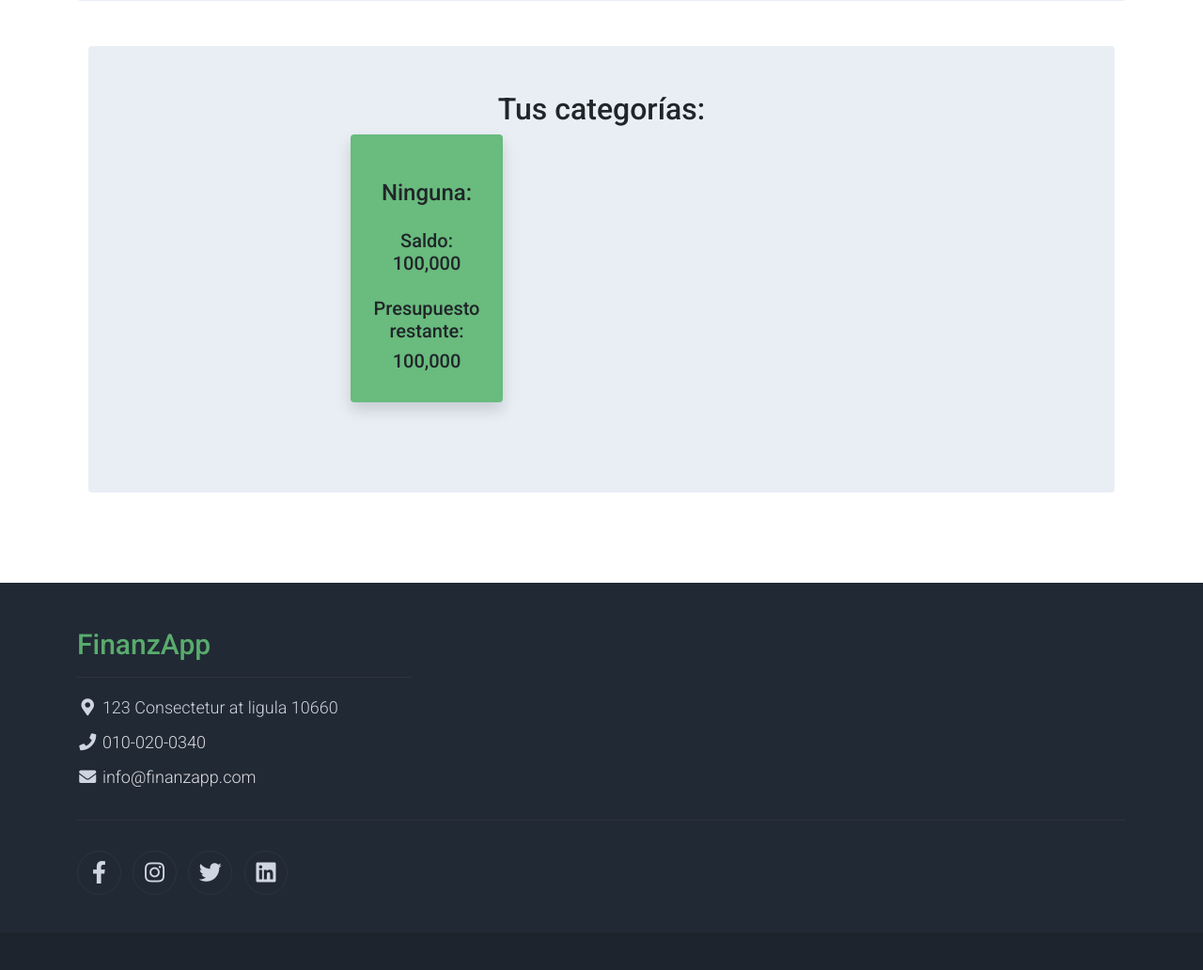
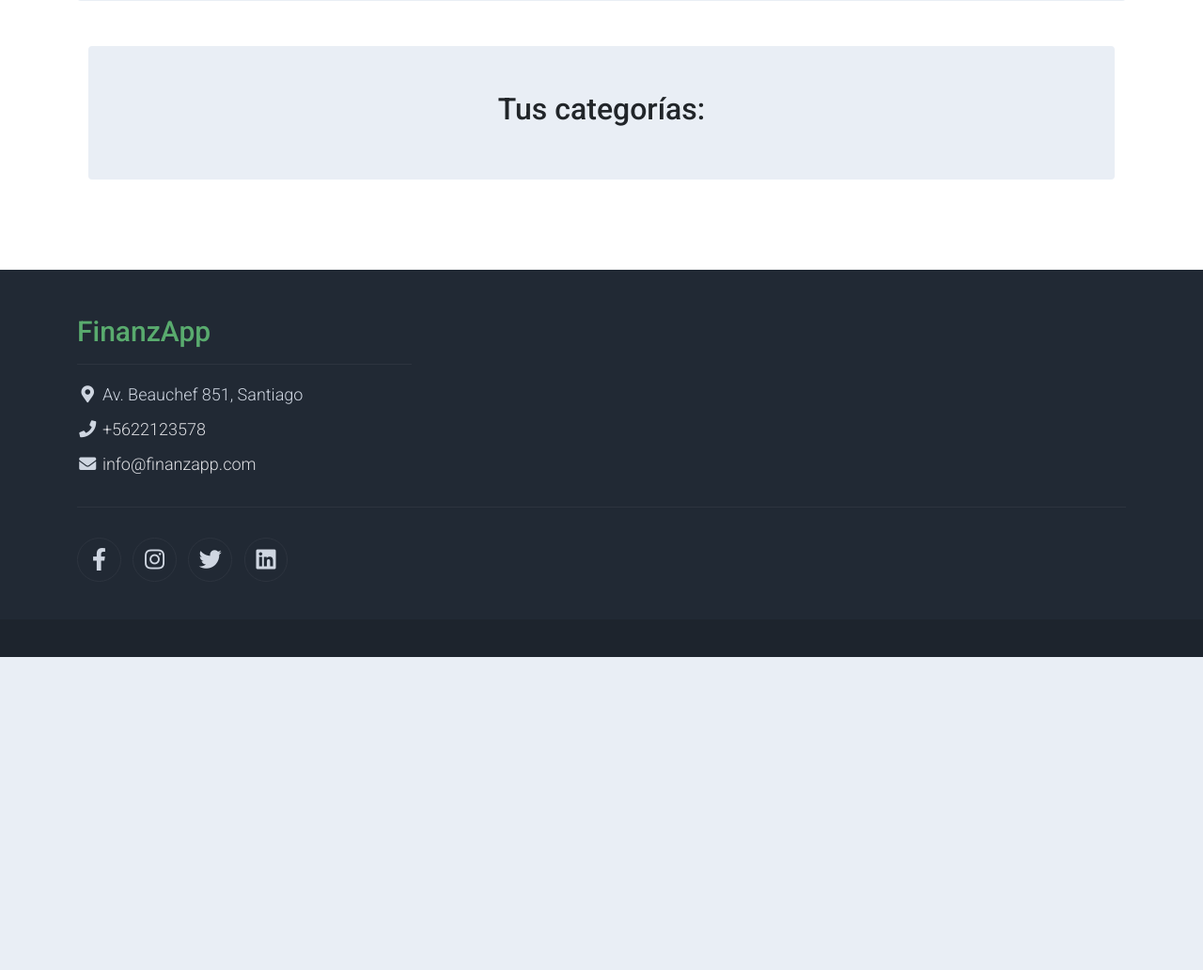
Before and after one commit to DCC-CC4401/2023-1-Grupo-2, a Django app: page / in a window 1280 px wide. Shown: the part 1149-2181 px from the top of the page at 94% size. After the commit the page ends 1848 px from the top, so only its background shows below. Run offline with Django 4.2, Linux system fonts and the light colour scheme; a user stored in the database is signed in; data comes from the database, SQL or seed files in the repository; both versions use the stored data as it was after the commit; some libraries are stand-ins or nearby versions.

Commit message:
Fixed appearence of index and list transactions

```diff
--- a/finanzapp_proj/finanzapp/templates/index.html
+++ b/finanzapp_proj/finanzapp/templates/index.html
@@ -74,37 +74,25 @@
                 <h2>Tus categorías:</h2>
                 <div class="row">
                     {% for budget in budgets %}
+                        {% if budget.name != "ninguna" %}
                             <div class="col-md-6 col-lg-4 pb-5">
                                 {% if budget.valid %}
                                     <div class="h-100 py-4 px-3 shadow rounded" style="background-color: #69bb7e;">
-                                {% if budget.name == "ninguna" %}
-                                    <h2 class="h4 mt-4 text-center">Ninguna:</h2>
-                                    <h4 class="h5 mt-4 text-center">Saldo: {{budget.total|floatformat:0|intcomma}}</h4>
-                                    <h4 class="h5 mt-4 text-center">Presupuesto restante:</h4>
-                                    <h4 class="h5 text-center">{{budget.amount|floatformat:0|intcomma}}</h4>
-                                {% else %}
                                             <h2 class="h4 mt-4 text-center">{{budget.name}}:</h3>
                                             <h4 class="h5 mt-4 text-center">Saldo: {{budget.total|floatformat:0|intcomma}}</h4>
                                             <h4 class="h5 mt-4 text-center">Presupuesto restante:</h4>
                                             <h4 class="h5 text-center">{{budget.amount|floatformat:0|intcomma}}</h4>
-                                {% endif %}
                                     </div>
                                 {% else %}
                                     <div class="h-100 py-4 px-3 shadow rounded" style="background-color: #aa4a4a;">
-                                {% if budget.name == "ninguna" %}
-                                    <h2 class="h4 mt-4 text-center">Ninguna:</h2>
-                                    <h4 class="h5 mt-4 text-center">Saldo: {{budget.total|floatformat:0|intcomma}}</h4>
-                                    <h4 class="h5 mt-4 text-center">Presupuesto restante:</h4>
-                                    <h4 class="h5 text-center">{{budget.amount|floatformat:0|intcomma}}</h4>
-                                {% else %}
                                             <h2 class="h4 mt-4 text-center">{{budget.name}}:</h2>
                                             <h4 class="h5 mt-4 text-center">Saldo: {{budget.total|floatformat:0|intcomma}}</h4>
                                             <h4 class="h5 mt-4 text-center">Presupuesto restante:</h4>
                                             <h4 class="h5  text-center">{{budget.amount|floatformat:0|intcomma}}</h4>
+                                    </div>
                                 {% endif %}
                             </div>
                         {% endif %}
-                    </div>
                     {% endfor %}
                 </div>
 
--- a/finanzapp_proj/finanzapp/templates/partials/_footer.html
+++ b/finanzapp_proj/finanzapp/templates/partials/_footer.html
@@ -8,11 +8,11 @@
                 <ul class="list-unstyled text-light footer-link-list">
                     <li>
                         <i class="fas fa-map-marker-alt fa-fw"></i>
-                        123 Consectetur at ligula 10660
+                        Av. Beauchef 851, Santiago
                     </li>
                     <li>
                         <i class="fa fa-phone fa-fw"></i>
-                        <a class="text-decoration-none" href="tel:010-020-0340">010-020-0340</a>
+                        <a class="text-decoration-none" href="tel:010-020-0340">+5622123578</a>
                     </li>
                     <li>
                         <i class="fa fa-envelope fa-fw"></i>
```
Also changed, not shown: finanzapp_proj/finanzapp/templates/listado.html (+0 -9 lines), finanzapp_proj/db.sqlite3. Lines whose indentation alone changed are shown as unchanged.
